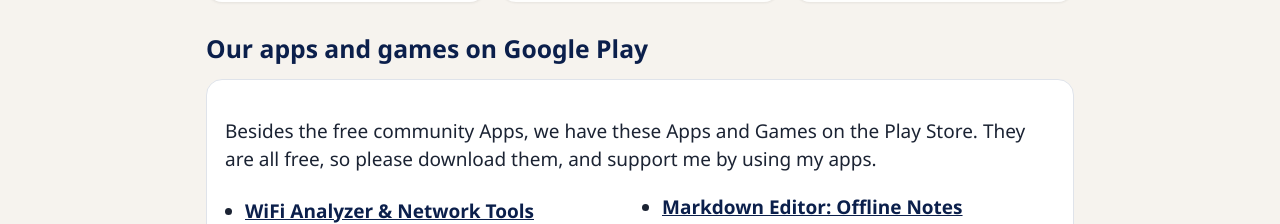
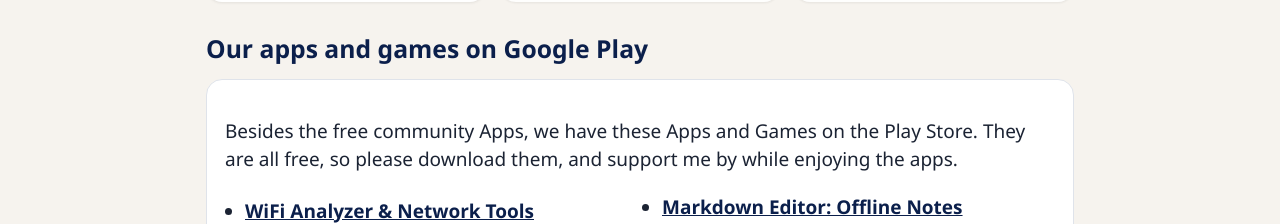
Before and after one commit to KleinmondAppStudio/kleinmondappstudio.github.io, a plain HTML site: page index.html in a window 1280 px wide. Shown: the part 1123-1347 px from the top of the page. Drawn offline with Linux system fonts and the light colour scheme.

Commit message:
changes3

```diff
--- a/index.html
+++ b/index.html
@@ -86,7 +86,7 @@
 
   <h2>Our apps and games on Google Play</h2>
   <div class="apps">
-    <p>Besides the free community Apps, we have these Apps and Games on the Play Store. They are all free, so please download them, and support me by using my apps.</p>
+    <p>Besides the free community Apps, we have these Apps and Games on the Play Store. They are all free, so please download them, and support me by while enjoying the apps.</p>
     <ul>
       <li><a href="https://play.google.com/store/apps/details?id=com.mossiedeveloper.wifi_analyzer_network_tools">WiFi Analyzer &amp; Network Tools</a></li>
       <li><a href="https://play.google.com/store/apps/details?id=com.mossiedeveloper.wifi_survey_suite">Wifi Survey Suite: Analyzer</a></li>
```
